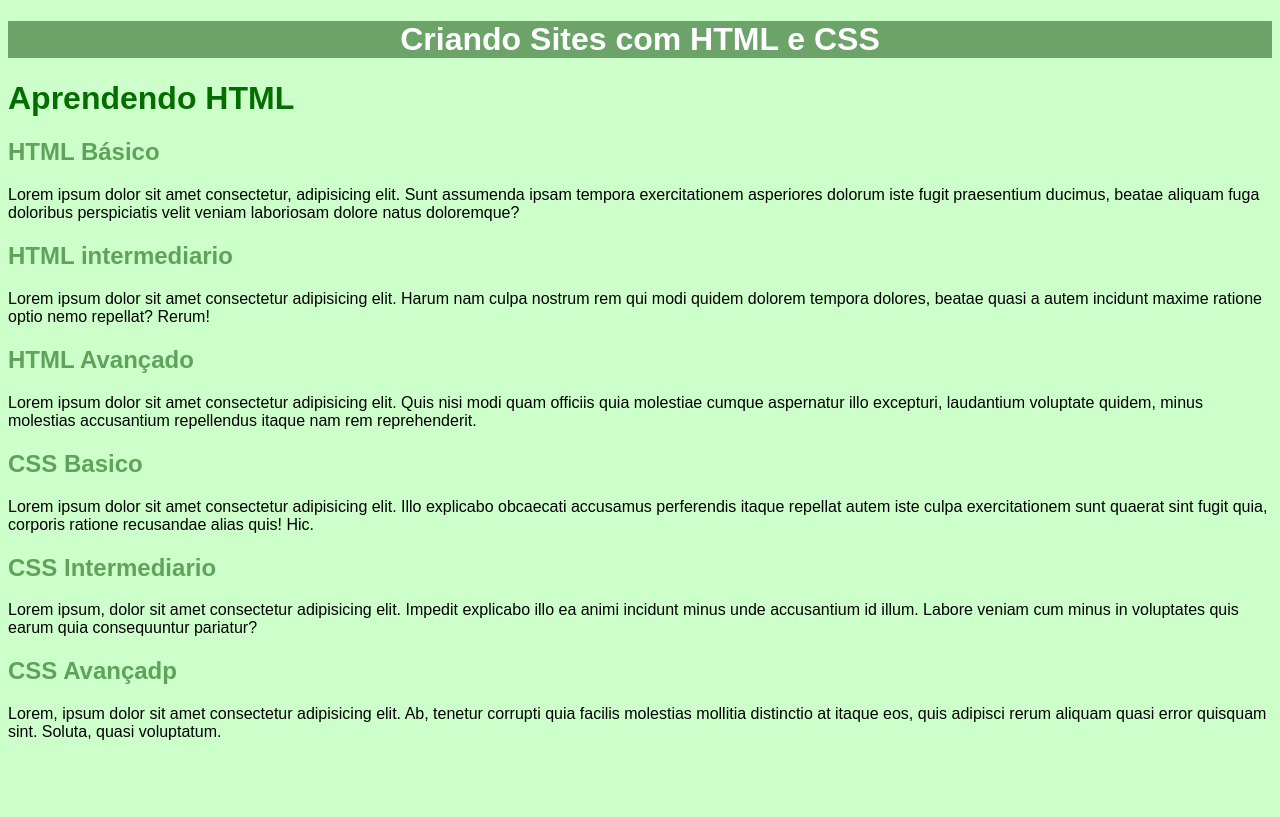
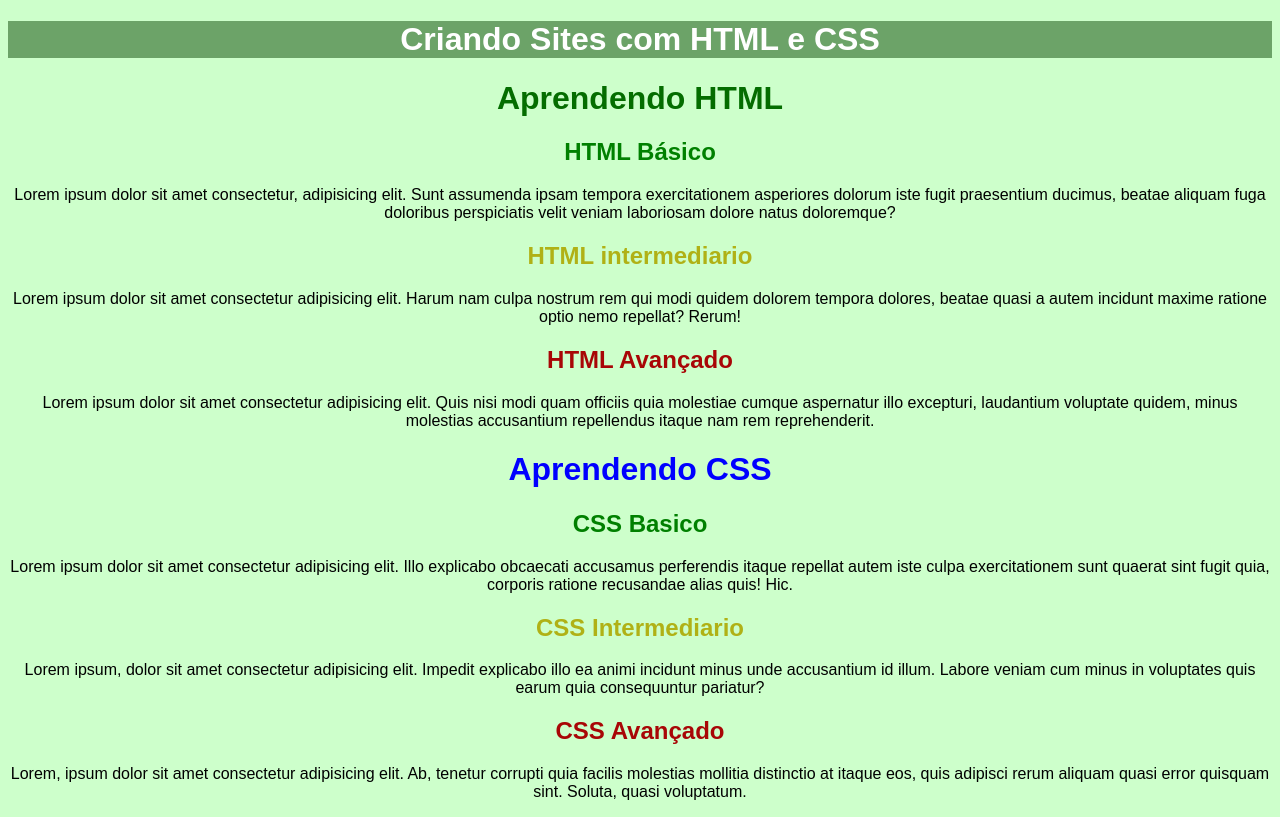
Before and after one commit to lucianorreis/Estudos, a PHP site: page /seletor01.html in a window 1280 px wide. Before the commit the page ends 740 px from the top, so only its background shows below. Run offline with PHP 8.4, Linux system fonts and the light colour scheme.

Commit message:
diferenças entre id e class

```diff
--- a/HTML-CSS/Exercícios/ex019/seletor01.html
+++ b/HTML-CSS/Exercícios/ex019/seletor01.html
@@ -9,17 +9,19 @@
 <body>
     <h1 id="principal">Criando Sites com HTML e CSS</h1>
     <h1>Aprendendo HTML</h1>
-        <h2>HTML Básico</h2>
+        <h2 class="basico">HTML Básico</h2>
             <p>Lorem ipsum dolor sit amet consectetur, adipisicing elit. Sunt assumenda ipsam tempora exercitationem asperiores dolorum iste fugit praesentium ducimus, beatae aliquam fuga doloribus perspiciatis velit veniam laboriosam dolore natus doloremque?</p>
-        <h2>HTML intermediario</h2>
+        <h2 class="intermediario">HTML intermediario</h2>
             <p>Lorem ipsum dolor sit amet consectetur adipisicing elit. Harum nam culpa nostrum rem qui modi quidem dolorem tempora dolores, beatae quasi a autem incidunt maxime ratione optio nemo repellat? Rerum!</p>
-        <h2>HTML Avançado</h2>
+        <h2 class="avancado">HTML Avançado</h2>
             <p>Lorem ipsum dolor sit amet consectetur adipisicing elit. Quis nisi modi quam officiis quia molestiae cumque aspernatur illo excepturi, laudantium voluptate quidem, minus molestias accusantium repellendus itaque nam rem reprehenderit.</p>
-        <h2>CSS Basico</h2>
+
+    <h1 class="destaque">Aprendendo CSS</h1>
+        <h2 class="basico">CSS Basico</h2>
             <p>Lorem ipsum dolor sit amet consectetur adipisicing elit. Illo explicabo obcaecati accusamus perferendis itaque repellat autem iste culpa exercitationem sunt quaerat sint fugit quia, corporis ratione recusandae alias quis! Hic.</p>
-        <h2>CSS Intermediario</h2>
+        <h2 class="intermediario">CSS Intermediario</h2>
             <p>Lorem ipsum, dolor sit amet consectetur adipisicing elit. Impedit explicabo illo ea animi incidunt minus unde accusantium id illum. Labore veniam cum minus in voluptates quis earum quia consequuntur pariatur?</p>
-        <h2>CSS Avançadp</h2>
+        <h2 class="avancado">CSS Avançado</h2>
             <p>Lorem, ipsum dolor sit amet consectetur adipisicing elit. Ab, tenetur corrupti quia facilis molestias mollitia distinctio at itaque eos, quis adipisci rerum aliquam quasi error quisquam sint. Soluta, quasi voluptatum.</p>
 </body>
 </html>
--- a/HTML-CSS/Exercícios/ex019/style.css
+++ b/HTML-CSS/Exercícios/ex019/style.css
@@ -6,6 +6,7 @@
 body {
     background-color: rgb(205, 255, 203);
     font-family: Arial, Helvetica, sans-serif;
+    text-align: center;
 }
 
 h1 {
@@ -21,3 +22,19 @@ h1#principal { /* Seletor Principal*/
 h2 {
     color: rgb(94, 163, 89)
 }
+
+.basico {
+    color: green;
+}
+
+.intermediario {
+    color: rgba(175, 175, 18, 0.979);
+}
+
+.avancado {
+    color: rgb(168, 6, 6);
+}
+
+.destaque {
+    color: blue;
+}
```
